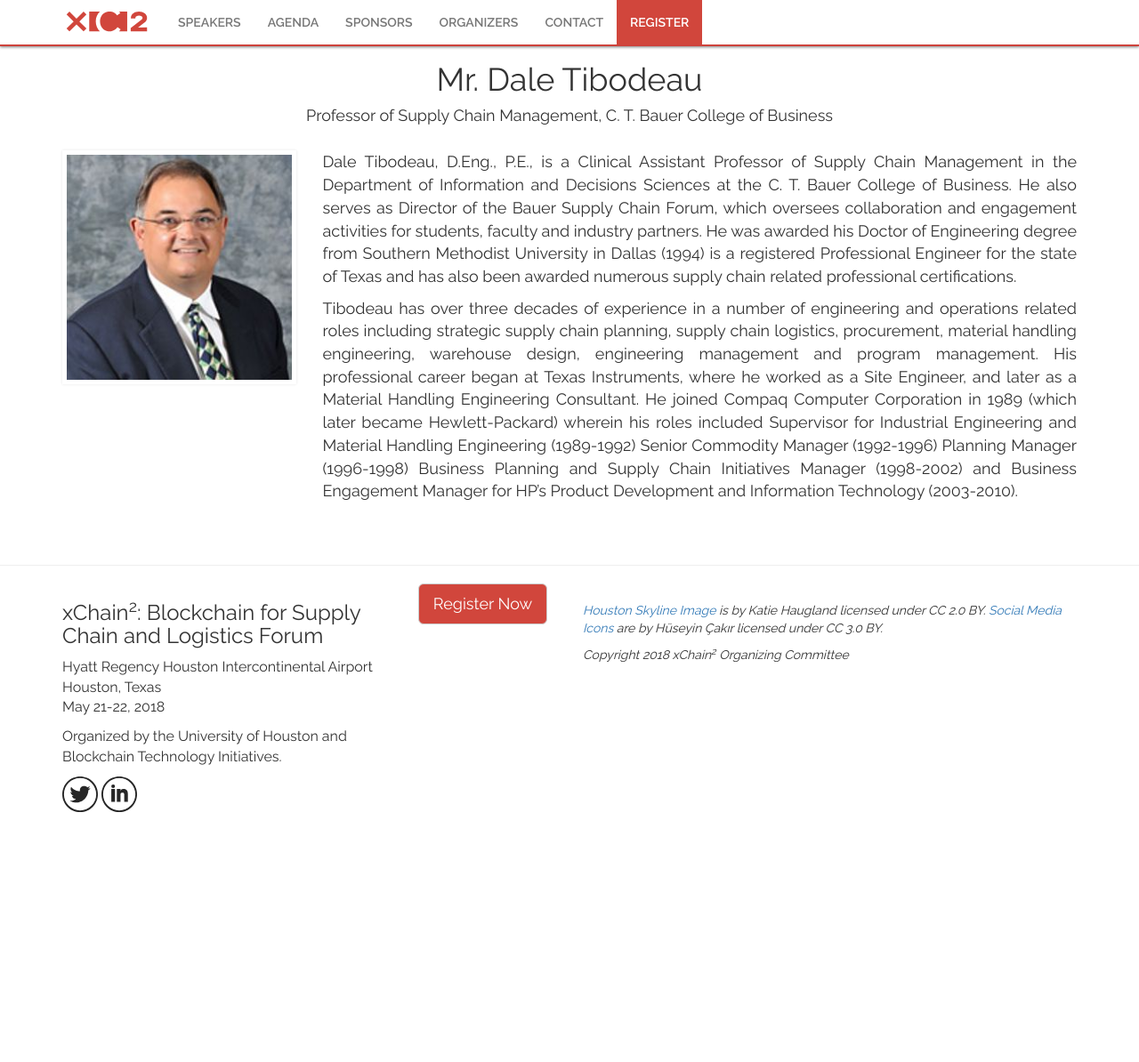
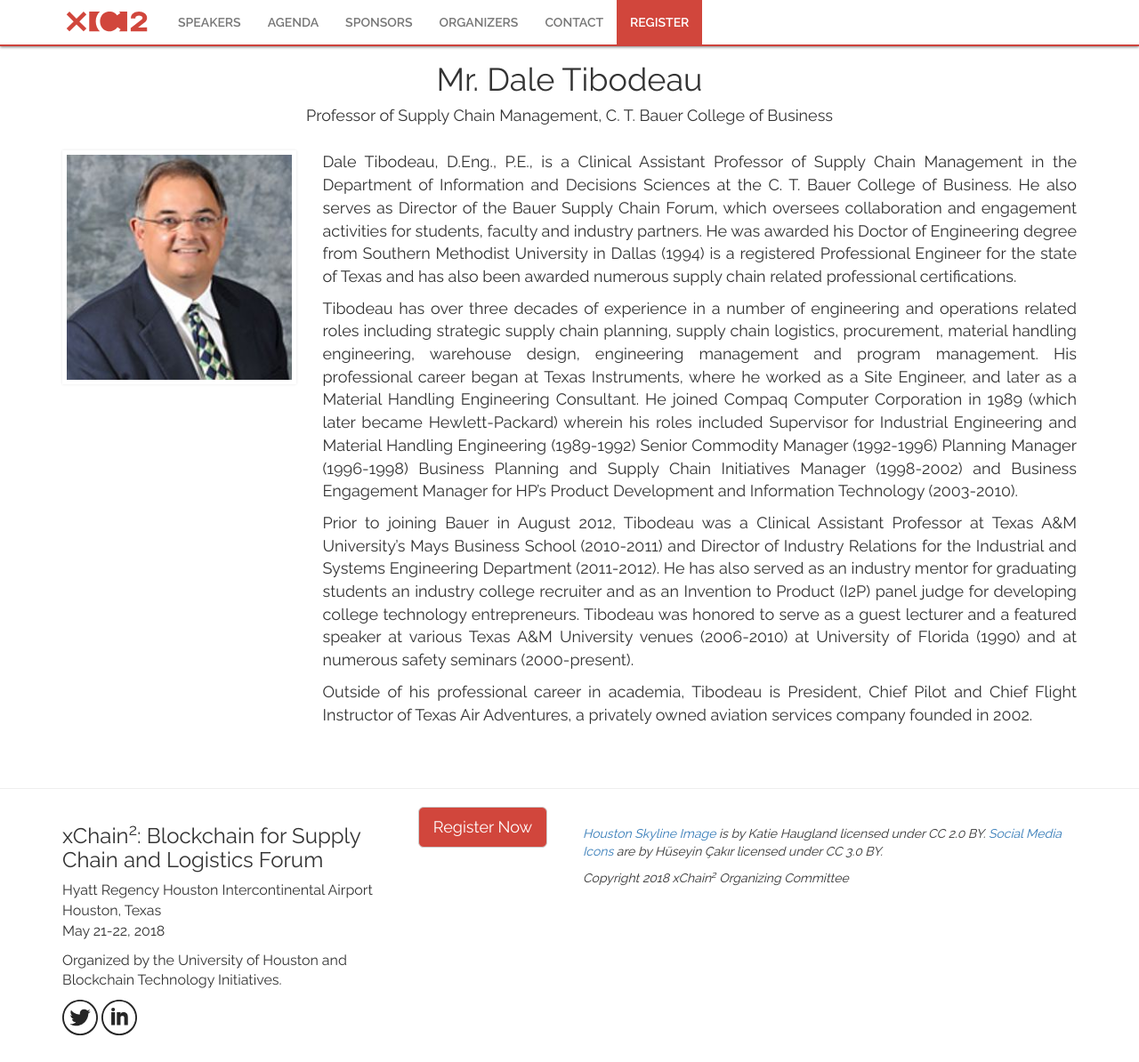
Before and after one commit to gnawalishyam/jekyll, a Jekyll site: the page built from _posts/2018-01-15-Dale-Tibodeau.md, in a window 1280 px wide and 1194 px high. Shown: the whole window at 89% size. Built offline with Jekyll 4.4.1, drawn with Linux system fonts in a browser that asks for light colours; some web fonts are replaced.

Commit message:
Updated Dale Tibodeau bio

```diff
--- a/_posts/2018-01-15-Dale-Tibodeau.md
+++ b/_posts/2018-01-15-Dale-Tibodeau.md
@@ -14,3 +14,7 @@
 Dale Tibodeau, D.Eng., P.E., is a Clinical Assistant Professor of Supply Chain Management in the Department of Information and Decisions Sciences at the C. T. Bauer College of Business. He also serves as Director of the Bauer Supply Chain Forum, which oversees collaboration and engagement activities for students, faculty and industry partners. He was awarded his Doctor of Engineering degree from Southern Methodist University in Dallas (1994) is a registered Professional Engineer for the state of Texas and has also been awarded numerous supply chain related professional certifications.
 
 Tibodeau has over three decades of experience in a number of engineering and operations related roles including strategic supply chain planning, supply chain logistics, procurement, material handling engineering, warehouse design, engineering management and program management. His professional career began at Texas Instruments, where he worked as a Site Engineer, and later as a Material Handling Engineering Consultant. He joined Compaq Computer Corporation in 1989 (which later became Hewlett-Packard) wherein his roles included Supervisor for Industrial Engineering and Material Handling Engineering (1989-1992) Senior Commodity Manager (1992-1996) Planning Manager (1996-1998) Business Planning and Supply Chain Initiatives Manager (1998-2002) and Business Engagement Manager for HP's Product Development and Information Technology (2003-2010).
+
+Prior to joining Bauer in August 2012, Tibodeau was a Clinical Assistant Professor at Texas A&M University's Mays Business School (2010-2011) and Director of Industry Relations for the Industrial and Systems Engineering Department (2011-2012). He has also served as an industry mentor for graduating students an industry college recruiter and as an Invention to Product (I2P) panel judge for developing college technology entrepreneurs. Tibodeau was honored to serve as a guest lecturer and a featured speaker at various Texas A&M University venues (2006-2010) at University of Florida (1990) and at numerous safety seminars (2000-present).
+
+Outside of his professional career in academia, Tibodeau is President, Chief Pilot and Chief Flight Instructor of Texas Air Adventures, a privately owned aviation services company founded in 2002.
```
